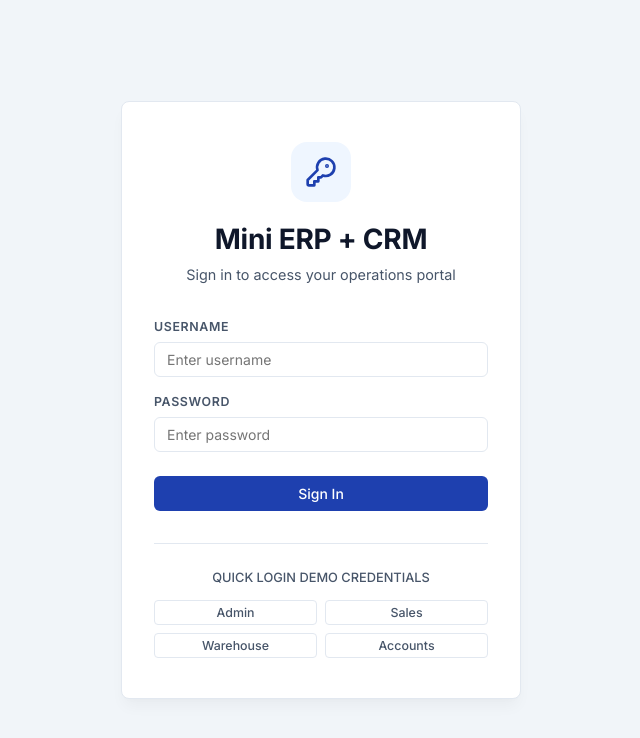
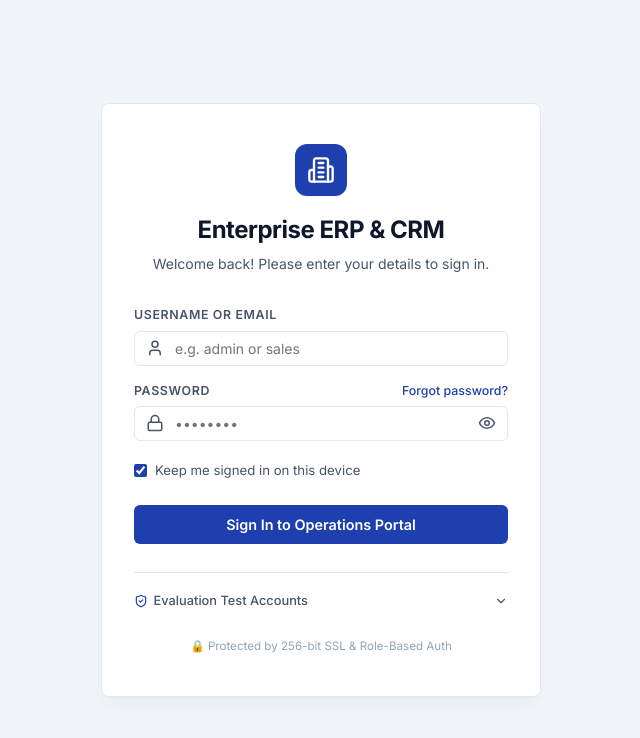
Before and after one commit to Theviveksing/mini-erp-crm-portal, a React (Vite) app in the folder frontend/: page / in a window 1280 px wide. Shown: the top 738 px of the page, without its empty margins (319-959 px from the left). Built offline with nearby package versions, Linux system fonts and the light colour scheme.

Commit message:
Auth: Redesign login page with enterprise UI, password toggle, and discrete test accounts drawer

```diff
--- a/frontend/src/components/Login.tsx
+++ b/frontend/src/components/Login.tsx
@@ -1,5 +1,5 @@
 import React, { useState } from 'react';
-import { KeyRound, ShieldAlert } from 'lucide-react';
+import { User, Lock, Eye, EyeOff, ShieldAlert, Building2, ChevronDown, ChevronUp, Check, ShieldCheck } from 'lucide-react';
 
 interface LoginProps {
   onLoginSuccess: (token: string, user: { id: string; name: string; username: string; role: string }) => void;
@@ -8,13 +8,16 @@ interface LoginProps {
 export const Login: React.FC<LoginProps> = ({ onLoginSuccess }) => {
   const [username, setUsername] = useState('');
   const [password, setPassword] = useState('');
+  const [showPassword, setShowPassword] = useState(false);
+  const [rememberMe, setRememberMe] = useState(true);
   const [error, setError] = useState('');
   const [isLoading, setIsLoading] = useState(false);
+  const [showDemoCredentials, setShowDemoCredentials] = useState(false);
 
   const handleSubmit = async (e: React.FormEvent) => {
     e.preventDefault();
     if (!username || !password) {
-      setError('Please fill in all fields');
+      setError('Please enter both username and password');
       return;
     }
 
@@ -31,105 +34,250 @@ export const Login: React.FC<LoginProps> = ({ onLoginSuccess }) => {
       const data = await response.json();
 
       if (!response.ok) {
-        throw new Error(data.error || 'Login failed');
+        throw new Error(data.error || 'Invalid credentials');
       }
 
       onLoginSuccess(data.token, data.user);
     } catch (err: any) {
-      setError(err.message || 'Server connection failed');
+      setError(err.message || 'Unable to connect to authentication server');
     } finally {
       setIsLoading(false);
     }
   };
 
-  const handleQuickLogin = (role: string) => {
-    setUsername(role.toLowerCase());
-    setPassword(`${role.toLowerCase()}123`);
+  const handleSelectDemoAccount = (roleName: string) => {
+    const roleKey = roleName.toLowerCase();
+    setUsername(roleKey);
+    setPassword(`${roleKey}123`);
+    setError('');
   };
 
   return (
     <div className="login-page">
-      <div className="login-card">
+      <div className="login-card" style={{ maxWidth: '440px' }}>
+        {/* Brand Header */}
         <div style={{ textAlign: 'center', marginBottom: '2rem' }}>
           <div style={{
             display: 'inline-flex',
             alignItems: 'center',
             justifyContent: 'center',
-            width: '60px',
-            height: '60px',
-            borderRadius: '16px',
-            backgroundColor: 'var(--primary-light)',
-            color: 'var(--primary)',
-            marginBottom: '1rem'
+            width: '52px',
+            height: '52px',
+            borderRadius: '12px',
+            backgroundColor: 'var(--primary)',
+            color: '#ffffff',
+            marginBottom: '1rem',
+            boxShadow: 'var(--shadow-sm)'
           }}>
-            <KeyRound size={32} />
+            <Building2 size={28} />
           </div>
-          <h2 style={{ fontSize: '1.75rem', fontWeight: 700 }}>Mini ERP + CRM</h2>
-          <p style={{ color: 'var(--text-muted)', fontSize: '0.9rem', marginTop: '0.25rem' }}>
-            Sign in to access your operations portal
+          <h2 style={{ fontSize: '1.5rem', fontWeight: 700, letterSpacing: '-0.02em', color: 'var(--text-main)' }}>
+            Enterprise ERP & CRM
+          </h2>
+          <p style={{ color: 'var(--text-muted)', fontSize: '0.875rem', marginTop: '0.35rem' }}>
+            Welcome back! Please enter your details to sign in.
           </p>
         </div>
 
+        {/* Error Alert */}
         {error && (
-          <div className="alert-box alert-box-danger">
-            <ShieldAlert size={20} />
+          <div className="alert-box alert-box-danger" style={{ animation: 'fadeIn 0.2s ease-out' }}>
+            <ShieldAlert size={18} style={{ flexShrink: 0 }} />
             <span>{error}</span>
           </div>
         )}
 
+        {/* Authentication Form */}
         <form onSubmit={handleSubmit}>
           <div className="form-group">
-            <label className="form-label" htmlFor="username">Username</label>
+            <label className="form-label" htmlFor="username">Username or Email</label>
+            <div style={{ position: 'relative' }}>
+              <User
+                size={18}
+                style={{
+                  position: 'absolute',
+                  left: '0.75rem',
+                  top: '50%',
+                  transform: 'translateY(-50%)',
+                  color: 'var(--text-muted)'
+                }}
+              />
               <input
                 type="text"
                 id="username"
                 className="form-input"
-              placeholder="Enter username"
+                style={{ paddingLeft: '2.5rem' }}
+                placeholder="e.g. admin or sales"
                 value={username}
                 onChange={(e) => setUsername(e.target.value)}
                 disabled={isLoading}
+                autoComplete="username"
               />
             </div>
+          </div>
 
-          <div className="form-group">
-            <label className="form-label" htmlFor="password">Password</label>
+          <div className="form-group" style={{ marginBottom: '1.25rem' }}>
+            <div style={{ display: 'flex', justifyContent: 'space-between', alignItems: 'center', marginBottom: '0.35rem' }}>
+              <label className="form-label" htmlFor="password" style={{ marginBottom: 0 }}>Password</label>
+              <a
+                href="#forgot"
+                onClick={(e) => {
+                  e.preventDefault();
+                  alert('For password resets, please contact your System Administrator (Admin).');
+                }}
+                style={{ fontSize: '0.775rem', color: 'var(--primary)', textDecoration: 'none', fontWeight: 500 }}
+              >
+                Forgot password?
+              </a>
+            </div>
+            <div style={{ position: 'relative' }}>
+              <Lock
+                size={18}
+                style={{
+                  position: 'absolute',
+                  left: '0.75rem',
+                  top: '50%',
+                  transform: 'translateY(-50%)',
+                  color: 'var(--text-muted)'
+                }}
+              />
               <input
-              type="password"
+                type={showPassword ? 'text' : 'password'}
                 id="password"
                 className="form-input"
-              placeholder="Enter password"
+                style={{ paddingLeft: '2.5rem', paddingRight: '2.5rem' }}
+                placeholder="••••••••"
                 value={password}
                 onChange={(e) => setPassword(e.target.value)}
                 disabled={isLoading}
+                autoComplete="current-password"
               />
+              <button
+                type="button"
+                onClick={() => setShowPassword(!showPassword)}
+                style={{
+                  position: 'absolute',
+                  right: '0.75rem',
+                  top: '50%',
+                  transform: 'translateY(-50%)',
+                  background: 'none',
+                  border: 'none',
+                  color: 'var(--text-muted)',
+                  cursor: 'pointer',
+                  display: 'flex',
+                  alignItems: 'center'
+                }}
+                tabIndex={-1}
+              >
+                {showPassword ? <EyeOff size={18} /> : <Eye size={18} />}
+              </button>
+            </div>
+          </div>
+
+          {/* Remember Me Option */}
+          <div style={{ display: 'flex', alignItems: 'center', gap: '0.5rem', marginBottom: '1.5rem' }}>
+            <input
+              type="checkbox"
+              id="rememberMe"
+              checked={rememberMe}
+              onChange={(e) => setRememberMe(e.target.checked)}
+              style={{ cursor: 'pointer', accentColor: 'var(--primary)' }}
+            />
+            <label htmlFor="rememberMe" style={{ fontSize: '0.825rem', color: 'var(--text-muted)', cursor: 'pointer', userSelect: 'none' }}>
+              Keep me signed in on this device
+            </label>
           </div>
 
           <button
             type="submit"
             className="btn btn-primary"
-            style={{ width: '100%', marginTop: '0.5rem' }}
+            style={{ width: '100%', padding: '0.65rem 1rem', fontSize: '0.9rem', fontWeight: 600 }}
             disabled={isLoading}
           >
-            {isLoading ? 'Signing in...' : 'Sign In'}
+            {isLoading ? 'Authenticating...' : 'Sign In to Operations Portal'}
           </button>
         </form>
 
-        <div style={{ marginTop: '2rem', borderTop: '1px solid var(--border-color)', paddingTop: '1.5rem' }}>
-          <p style={{ fontSize: '0.8rem', color: 'var(--text-muted)', textAlign: 'center', marginBottom: '0.75rem', fontWeight: 500 }}>
-            QUICK LOGIN DEMO CREDENTIALS
+        {/* Discrete Professional Test Account Drawer */}
+        <div style={{ marginTop: '1.75rem', paddingTop: '1rem', borderTop: '1px solid var(--border-color)' }}>
+          <button
+            type="button"
+            onClick={() => setShowDemoCredentials(!showDemoCredentials)}
+            style={{
+              width: '100%',
+              background: 'none',
+              border: 'none',
+              color: 'var(--text-muted)',
+              fontSize: '0.8rem',
+              fontWeight: 500,
+              display: 'flex',
+              alignItems: 'center',
+              justifyContent: 'space-between',
+              cursor: 'pointer',
+              padding: '0.25rem 0'
+            }}
+          >
+            <span style={{ display: 'flex', alignItems: 'center', gap: '0.35rem' }}>
+              <ShieldCheck size={14} style={{ color: 'var(--primary)' }} />
+              Evaluation Test Accounts
+            </span>
+            {showDemoCredentials ? <ChevronUp size={14} /> : <ChevronDown size={14} />}
+          </button>
+
+          {showDemoCredentials && (
+            <div style={{
+              marginTop: '0.75rem',
+              backgroundColor: 'var(--bg-app)',
+              borderRadius: 'var(--border-radius-sm)',
+              padding: '0.75rem',
+              border: '1px solid var(--border-color)',
+              fontSize: '0.775rem',
+              animation: 'fadeIn 0.2s ease-out'
+            }}>
+              <p style={{ color: 'var(--text-muted)', marginBottom: '0.5rem', fontWeight: 500 }}>
+                Select a role to populate credentials:
               </p>
-          <div style={{ display: 'grid', gridTemplateColumns: '1fr 1fr', gap: '0.5rem' }}>
-            {['Admin', 'Sales', 'Warehouse', 'Accounts'].map((role) => (
+              <div style={{ display: 'grid', gridTemplateColumns: '1fr 1fr', gap: '0.35rem' }}>
+                {[
+                  { role: 'Admin', user: 'admin', desc: 'Full Access' },
+                  { role: 'Sales', user: 'sales', desc: 'CRM & Challans' },
+                  { role: 'Warehouse', user: 'warehouse', desc: 'Stock & Logs' },
+                  { role: 'Accounts', user: 'accounts', desc: 'Financial Read' }
+                ].map((item) => (
                   <button
-                key={role}
+                    key={item.role}
                     type="button"
-                className="btn btn-secondary btn-sm"
-                onClick={() => handleQuickLogin(role)}
+                    onClick={() => handleSelectDemoAccount(item.role)}
+                    style={{
+                      display: 'flex',
+                      flexDirection: 'column',
+                      alignItems: 'flex-start',
+                      padding: '0.4rem 0.6rem',
+                      borderRadius: '4px',
+                      border: '1px solid var(--border-color)',
+                      backgroundColor: 'var(--bg-card)',
+                      cursor: 'pointer',
+                      textAlign: 'left',
+                      transition: 'border-color 0.15s ease'
+                    }}
                   >
-                {role}
+                    <span style={{ fontWeight: 600, color: 'var(--text-main)', display: 'flex', alignItems: 'center', gap: '0.25rem' }}>
+                      {item.role}
+                      {username === item.user && <Check size={12} style={{ color: 'var(--success)' }} />}
+                    </span>
+                    <span style={{ color: 'var(--text-muted)', fontSize: '0.7rem' }}>{item.desc}</span>
                   </button>
                 ))}
               </div>
+            </div>
+          )}
+        </div>
+
+        {/* Security Footer Badge */}
+        <div style={{ textAlign: 'center', marginTop: '1.25rem' }}>
+          <span style={{ fontSize: '0.725rem', color: '#94a3b8', display: 'inline-flex', alignItems: 'center', gap: '0.25rem' }}>
+            🔒 Protected by 256-bit SSL & Role-Based Auth
+          </span>
         </div>
       </div>
     </div>
```
Lines whose indentation alone changed are shown as unchanged.
